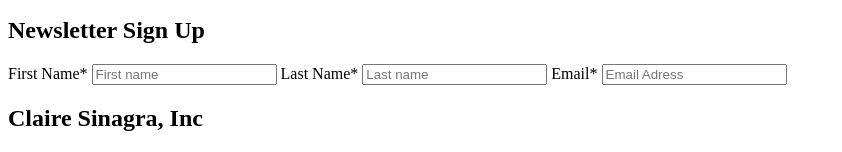
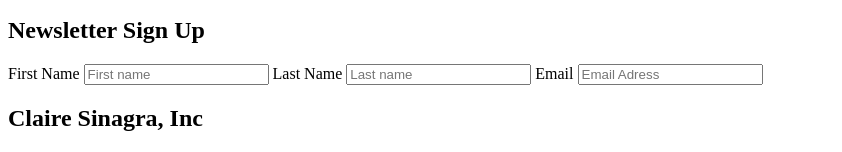
Before and after one commit to cntran3/author, a plain HTML site: page index.html in a window 1280 px wide. Shown: the part 1638-1790 px from the top of the page, without its empty margins (0-842 px from the left). Drawn offline with Linux system fonts and the light colour scheme.

Commit message:
Update index.html

```diff
--- a/index.html
+++ b/index.html
@@ -63,13 +63,13 @@
 
         <h2>Newsletter Sign Up</h2>
         <form>
-            <label for="firstName">First Name<span class="required">*</span></label>
+            <label for="firstName">First Name<span class="required"></span></label>
             <input type="text" name="firstName" id="firstName" autocomplete="name" placeholder="First name" required>
 
-            <label for="lastName">Last Name<span class="required">*</span></label>
+            <label for="lastName">Last Name<span class="required"></span></label>
             <input type="text" name="lastName" id="lastName" autocomplete="name" placeholder="Last name" required>
 
-            <label for="myEmail">Email<span class="required">*</span></label>
+            <label for="myEmail">Email<span class="required"></span></label>
             <input type="email" name="myEmail" id="myEmail" autocomplete="email" placeholder="Email Adress" required>
         </form>
 
```
